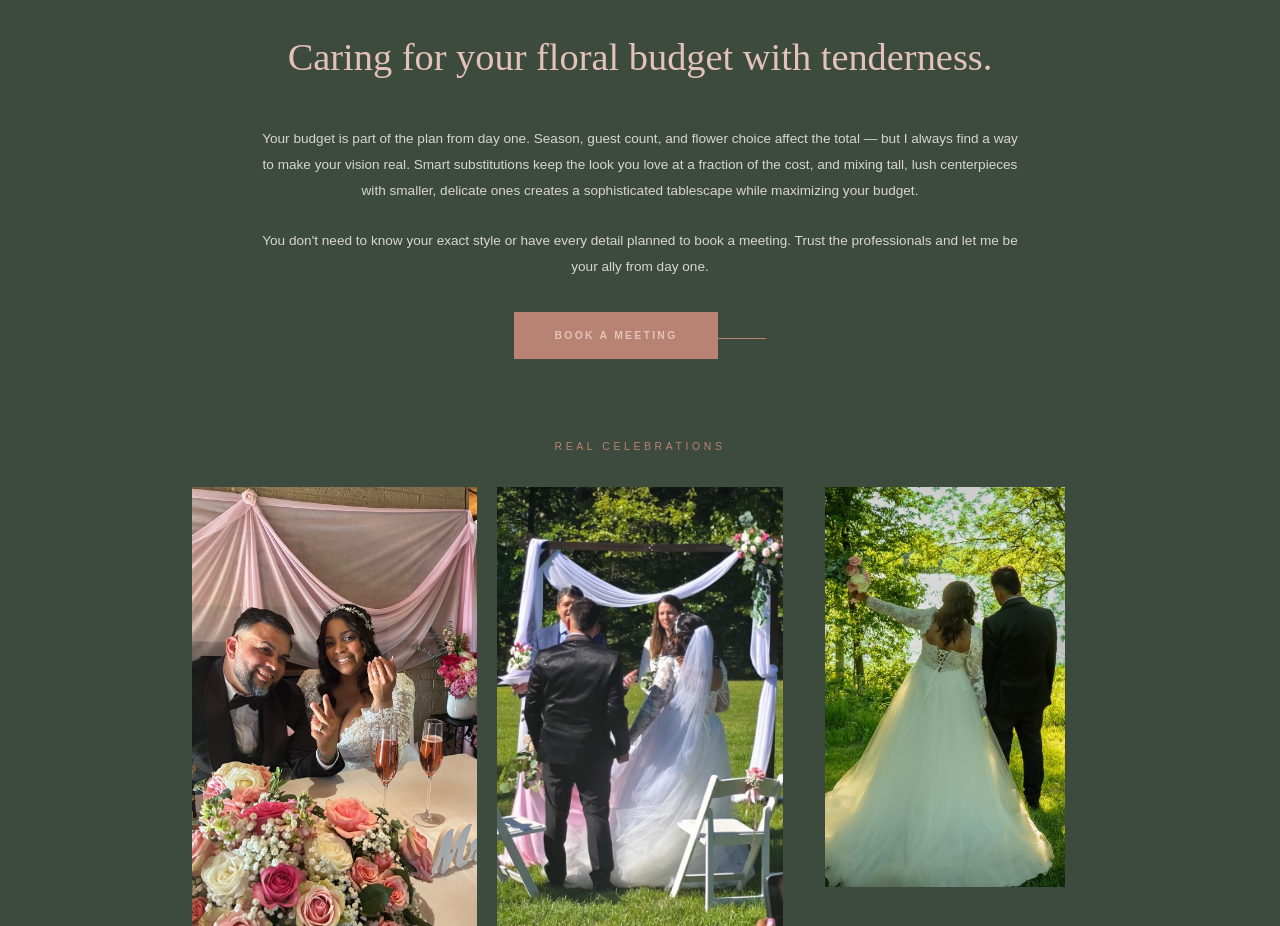
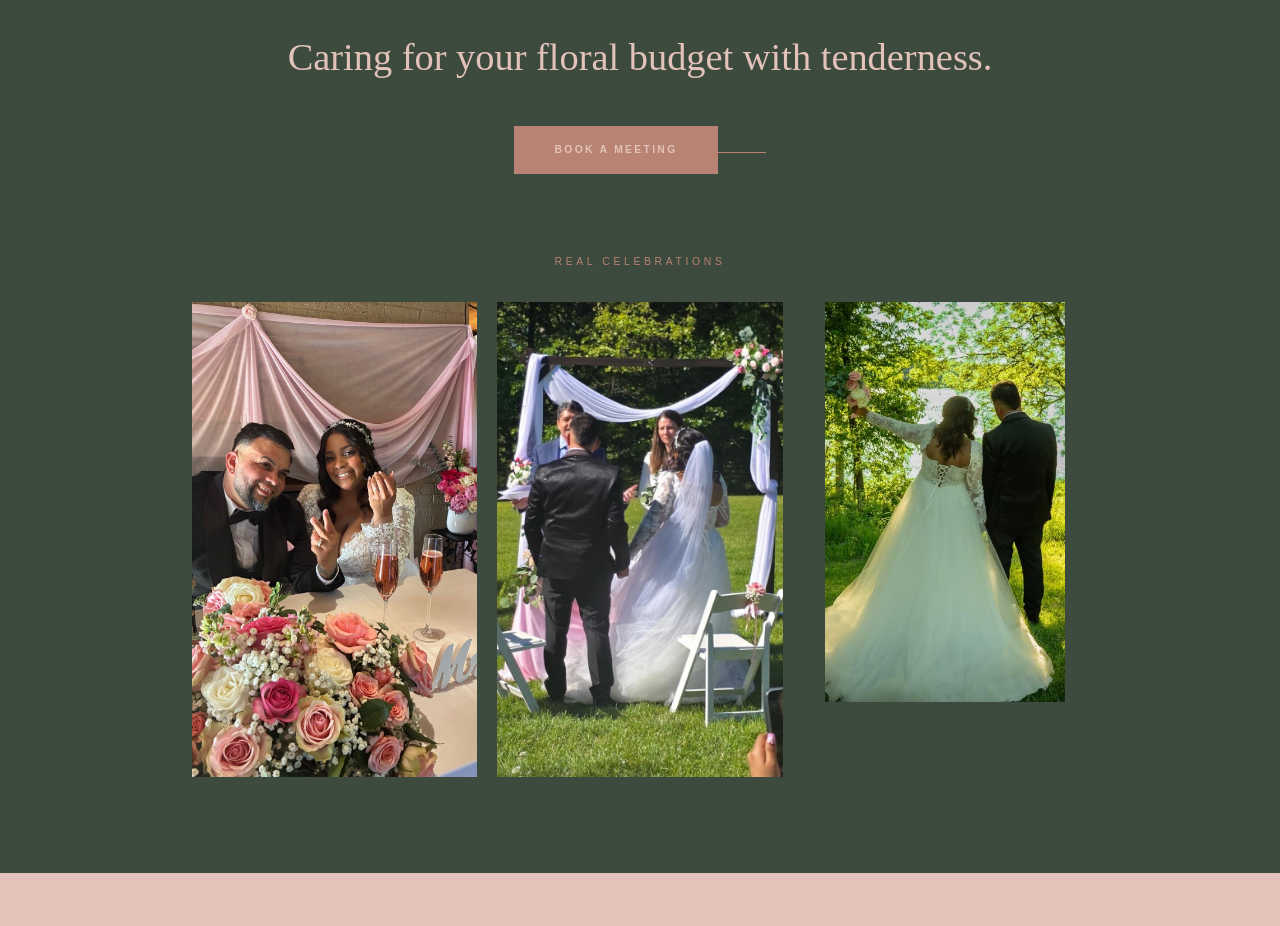
Before and after one commit to Omnix-Solution-Inc/wildflower, a Next.js app: page / in a window 1280 px wide. Shown: the part 2180-3106 px from the top of the page. Built offline with nearby package versions, Linux system fonts and the light colour scheme.

Commit message:
Eliminar párrafos de presupuesto y planificación de la sección Bodas

```diff
--- a/src/components/landing/Weddings.tsx
+++ b/src/components/landing/Weddings.tsx
@@ -52,20 +52,6 @@ export function Weddings() {
             <Bi en="Caring for your floral budget with tenderness." es="Cuidando tu presupuesto floral con mimo." />
           </p>
 
-          <p className="text-[0.85rem] leading-[1.9] text-sand/85 mb-6">
-            <Bi
-              en="Your budget is part of the plan from day one. Season, guest count, and flower choice affect the total — but I always find a way to make your vision real. Smart substitutions keep the look you love at a fraction of the cost, and mixing tall, lush centerpieces with smaller, delicate ones creates a sophisticated tablescape while maximizing your budget."
-              es="Tu presupuesto es parte del plan desde el primer día. La época del año, el número de invitados y el tipo de flor afectan el total — pero siempre encuentro la manera de hacer real tu visión. Las sustituciones inteligentes mantienen el estilo que amas a una fracción del costo, y combinar centros de mesa altos y frondosos con otros más pequeños y delicados crea un paisaje de mesa sofisticado mientras maximiza tu presupuesto."
-            />
-          </p>
-
-          <p className="text-[0.85rem] leading-[1.9] text-sand/85 mb-8">
-            <Bi
-              en="You don't need to know your exact style or have every detail planned to book a meeting. Trust the professionals and let me be your ally from day one."
-              es="No necesitas tener el estilo exacto definido ni cada detalle planeado para agendar una reunión. Confía en los profesionales y déjame ser tu aliada desde el primer día."
-            />
-          </p>
-
           <a
             href="#contact"
             className="inline-block px-10 py-4 bg-terracotta text-linen text-[0.65rem] tracking-[0.22em] uppercase font-semibold hover:bg-linen hover:text-moss transition cursor-pointer mb-4"
```
